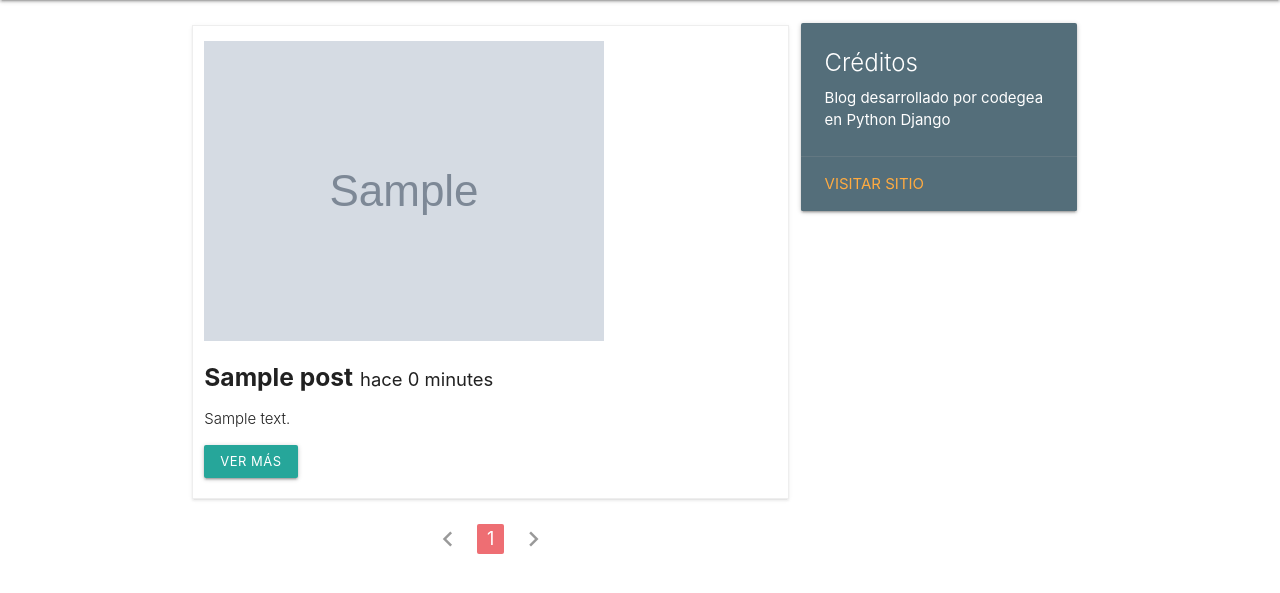
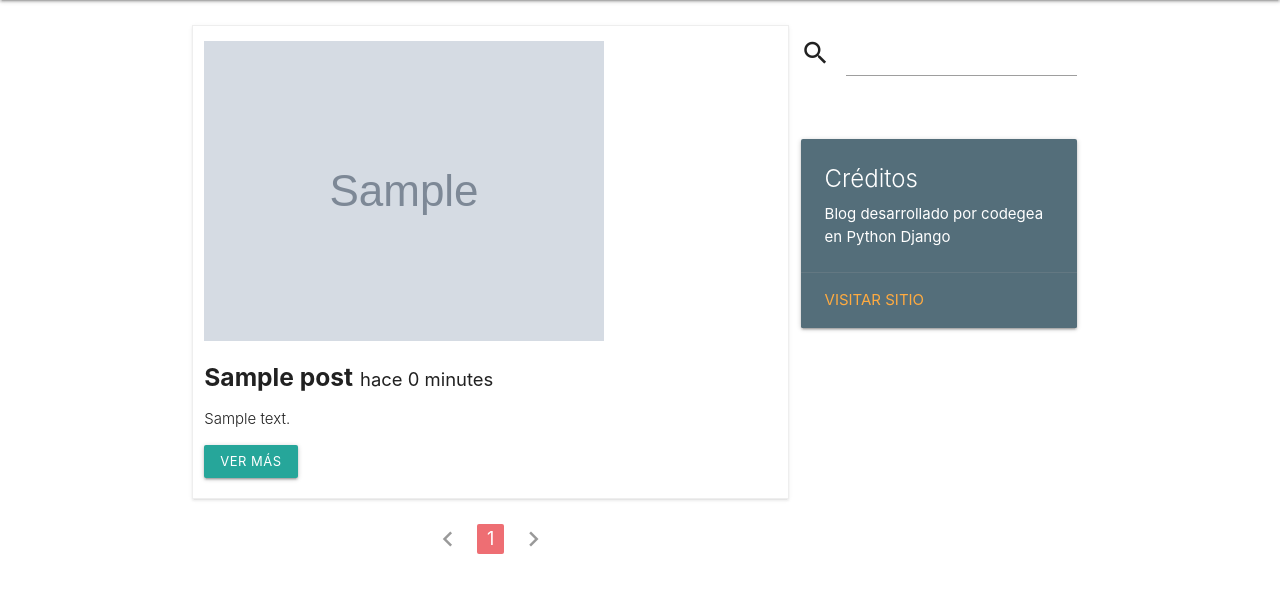
Before and after one commit to pintoderian/blog-django, a Django app: template templates/index.html in a window 1280 px wide. Shown: the part 64-657 px from the top of the page. Run offline with Django 3.2, Linux system fonts and the light colour scheme; the template is opened without the code that fills it: most values are stand-ins (such as "Sample title", 1, 10 or a date in 2020); grey boxes marked "Sample" are stand-in pictures.

Commit message:
Creando buscador de posts

```diff
--- a/posts/models.py
+++ b/posts/models.py
@@ -1,9 +1,10 @@
 from django.db import models
-
+from django.conf import settings
 from django.urls import reverse
 from django.db.models.signals import pre_save
 from django.utils.text import slugify
 class Post(models.Model):
+    user = models.ForeignKey(settings.AUTH_USER_MODEL, default=1, on_delete=models.CASCADE)
     titulo = models.CharField(max_length=150)
     imagen = models.FileField(null=True,blank=True)
     slug = models.SlugField(unique=True)
--- a/templates/inc/layout.html
+++ b/templates/inc/layout.html
@@ -17,6 +17,16 @@
                 {% endblock %}
                 </div>
                 <div class="col s12 m4">
+                    <div class="row">
+                    <form class="col s12" method="get" action="/">
+                        <div class="row">
+                        <div class="input-field col s12">
+                            <i class="material-icons prefix">search</i>
+                            <input id="icon_prefix" type="text" name="q" class="validate" value="{{ request.GET.q }}">
+                        </div>
+                        </div>
+                    </form>
+                    </div>
                     <div class="card blue-grey darken-1">
                         <div class="card-content white-text">
                         <span class="card-title">Créditos</span>
--- a/templates/index.html
+++ b/templates/index.html
@@ -17,8 +17,8 @@
     <div class="col s12 m12 center">
         <ul class="pagination">
             {% if posts.has_previous %}
-                <li><a href="?page=1">First</a></li>
-                <li><a href="?page={{ posts.previous_page_number }}"><i class="material-icons">chevron_left</i></a></li>
+                <li><a href="?page=1{% if request.GET.q %}&q={{ request.GET.q }}{% endif %}">First</a></li>
+                <li><a href="?page={{ posts.previous_page_number }}{% if request.GET.q %}&q={{ request.GET.q }}{% endif %}"><i class="material-icons">chevron_left</i></a></li>
             {% else %}
                 <li class="disabled"><a href="#"><i class="material-icons">chevron_left</i></a></li>
             {% endif %}
@@ -26,12 +26,12 @@
             {% if posts.number == i %}
                 <li class="active"><a href="#!">{{ i }}</a></li>
             {% elif i > posts.number|add:'-3' and i < posts.number|add:'3' %}
-                <li class="waves-effect"><a href="?page={{ i }}">{{ i }}</a></li>
+                <li class="waves-effect"><a href="?page={{ i }}{% if request.GET.q %}&q={{ request.GET.q }}{% endif %}">{{ i }}</a></li>
             {% endif %}
             {% endfor %}
             {% if posts.has_next %}
-                <li><a href="?page={{ posts.next_page_number }}"><i class="material-icons">chevron_right</i></a></li>
-                <li><a href="?page={{ posts.paginator.num_pages }}">Last</a></li>
+                <li><a href="?page={{ posts.next_page_number }}{% if request.GET.q %}&q={{ request.GET.q }}{% endif %}"><i class="material-icons">chevron_right</i></a></li>
+                <li><a href="?page={{ posts.paginator.num_pages }}{% if request.GET.q %}&q={{ request.GET.q }}{% endif %}">Last</a></li>
             {% else %}
                 <li class="disabled"><a href="#"><i class="material-icons">chevron_right</i></a></li>
             {% endif %}
--- a/templates/post.html
+++ b/templates/post.html
@@ -8,6 +8,7 @@
             <img src="{{ post.imagen.url }}" alt="{{ post.titulo }}" class="responsive-img">
             {% endif %}
             <h5><b>{{ post.titulo }}</b> <small>hace {{ post.timestamp|timesince }}</small></h5>
+            <div class="autor">Autor: {{ post.user }}</div>
             <div class="light">
                 {{ post.contenido }}
             </div>
```
Also changed, not shown: posts/views.py (+9 -2 lines), db.sqlite3, posts/migrations/0006_post_user.py (added). Lines whose indentation alone changed are shown as unchanged.
